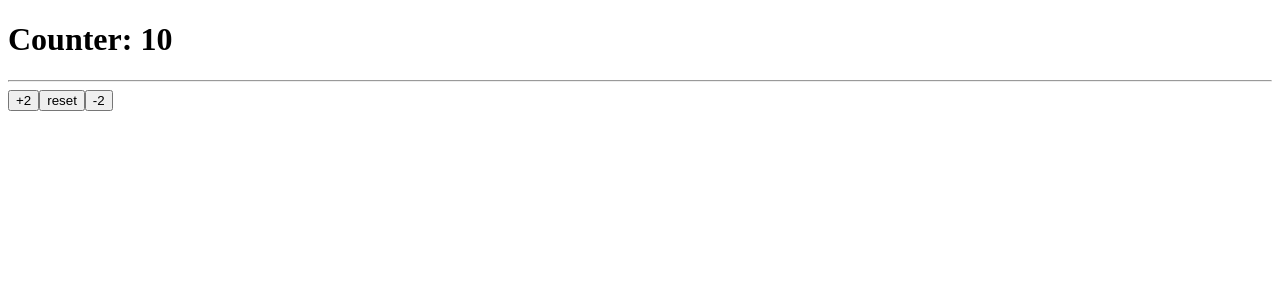
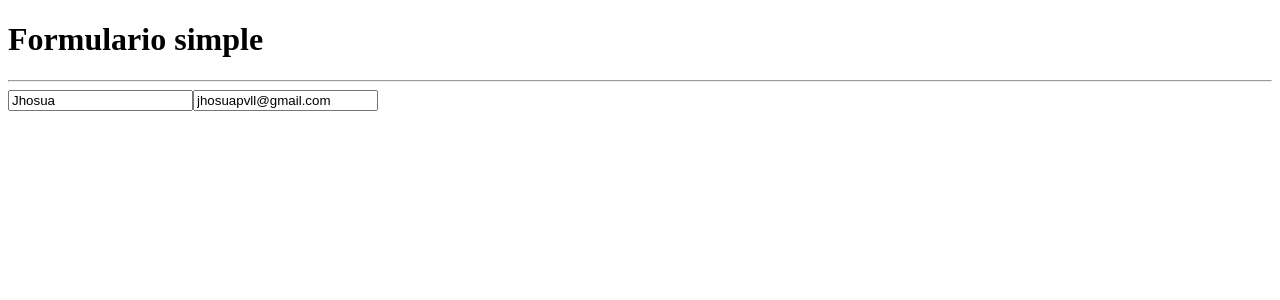
Before and after one commit to jhosuapp/hooks-react-ts, a React app: page / in a window 1280 px wide. Shown: the top 300 px of the page. Built offline with nearby package versions, Linux system fonts and the light colour scheme; the HTML template or start-up script is replaced by a standard one.

Commit message:
feat: useEffect ui

```diff
--- /dev/null
+++ b/src/02-use-effect/SimpleForm.tsx
@@ -0,0 +1,54 @@
+import { useState } from 'react';
+import type { ChangeEventHandler } from 'react';
+
+type form = {
+    username: string,
+    email: string
+}
+
+
+const SimpleForm = ():JSX.Element => {
+
+    const [form, setForm] = useState<form>({
+        username: 'Jhosua',
+        email: 'jhosuapvll@gmail.com'
+    });
+
+    const { username, email } = form;
+
+    const HandleOnChange:ChangeEventHandler<HTMLInputElement> = ({ target })=>{
+        const { name, value } = target;
+        console.log(name, value);
+        setForm({
+            ...form,
+            [name]: value
+        });
+    }
+
+    return (
+        <>
+            <h1>Formulario simple</h1>
+            <hr />
+
+            <input
+                type="text"
+                className="form-control"
+                placeholder="username"
+                name="username"
+                value={ username }
+                onChange={ HandleOnChange }
+            />
+
+            <input
+                type="email"
+                className="form-control mt-2"
+                placeholder="email"
+                name="email"
+                value={ email }
+                onChange={ HandleOnChange }
+            />
+        </>
+    )
+}
+
+export { SimpleForm }
--- a/src/main.tsx
+++ b/src/main.tsx
@@ -2,10 +2,11 @@ import React from 'react';
 import ReactDOM from 'react-dom/client';
 // import { App } from './App.tsx';
 // import { Counter } from './01-use-state/Counter';
-import { CounterWithHook } from './01-use-state/CounterWithHook';
+// import { CounterWithHook } from './01-use-state/CounterWithHook';
+import { SimpleForm } from './02-use-effect/SimpleForm';
 
 ReactDOM.createRoot(document.getElementById('root')!).render(
   <React.StrictMode>
-    <CounterWithHook />
+    <SimpleForm />
   </React.StrictMode>,
 )
```
